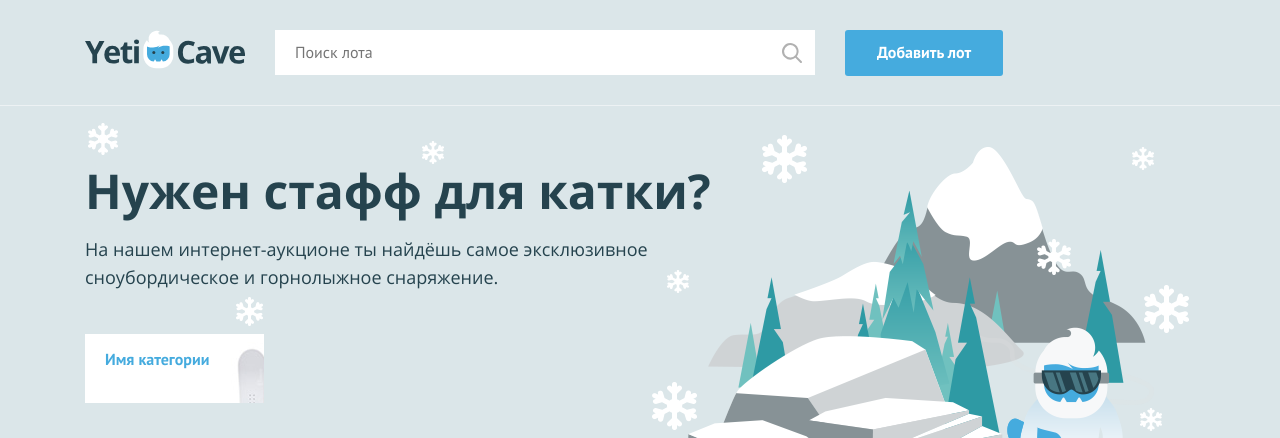
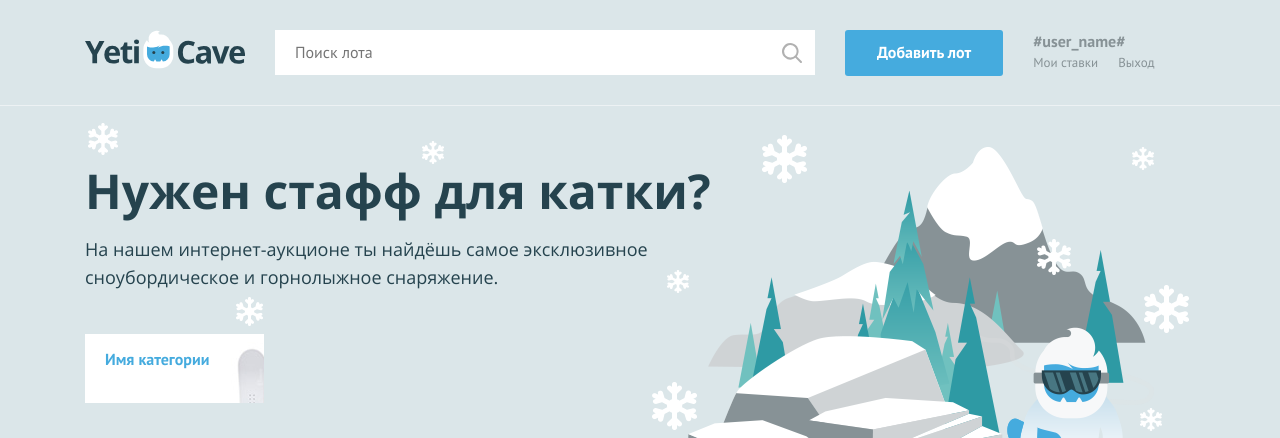
Before and after one commit to ElenaSinko/1005159-yeticave-12, a PHP site: page / in a window 1280 px wide. Shown: the top 438 px of the page. Run offline with PHP 8.4, Linux system fonts and the light colour scheme.

Commit message:
добавила условие входа/меню

```diff
--- a/index.php
+++ b/index.php
@@ -1,7 +1,7 @@
 <?php
 $is_auth = rand(0, 1);
 
-$user_name = ''; // укажите здесь ваше имя
+$user_name = 'Elena Sinko';
 ?>
 <!DOCTYPE html>
 <html lang="ru">
@@ -28,8 +28,22 @@ $user_name = ''; // укажите здесь ваше имя
 
         <nav class="user-menu">
 
-        <!-- здесь должен быть PHP код для показа меню и данных пользователя -->
-
+        <?php if ($is_auth == 1): ?>
+            <div class="user-menu__logged">
+                <p>#user_name#</p>
+                <a class="user-menu__bets" href="pages/my-bets.html">Мои ставки</a>
+                <a class="user-menu__logout" href="#">Выход</a>
+            </div>
+        <?php else: ?>
+            <ul class="user-menu__list">
+                <li class="user-menu__item">
+                    <a href="#">Регистрация</a>
+                </li>
+                <li class="user-menu__item">
+                    <a href="#">Вход</a>
+                </li>
+            </ul>
+        <?php endif; ?>
         </nav>
     </div>
 </header>
```
